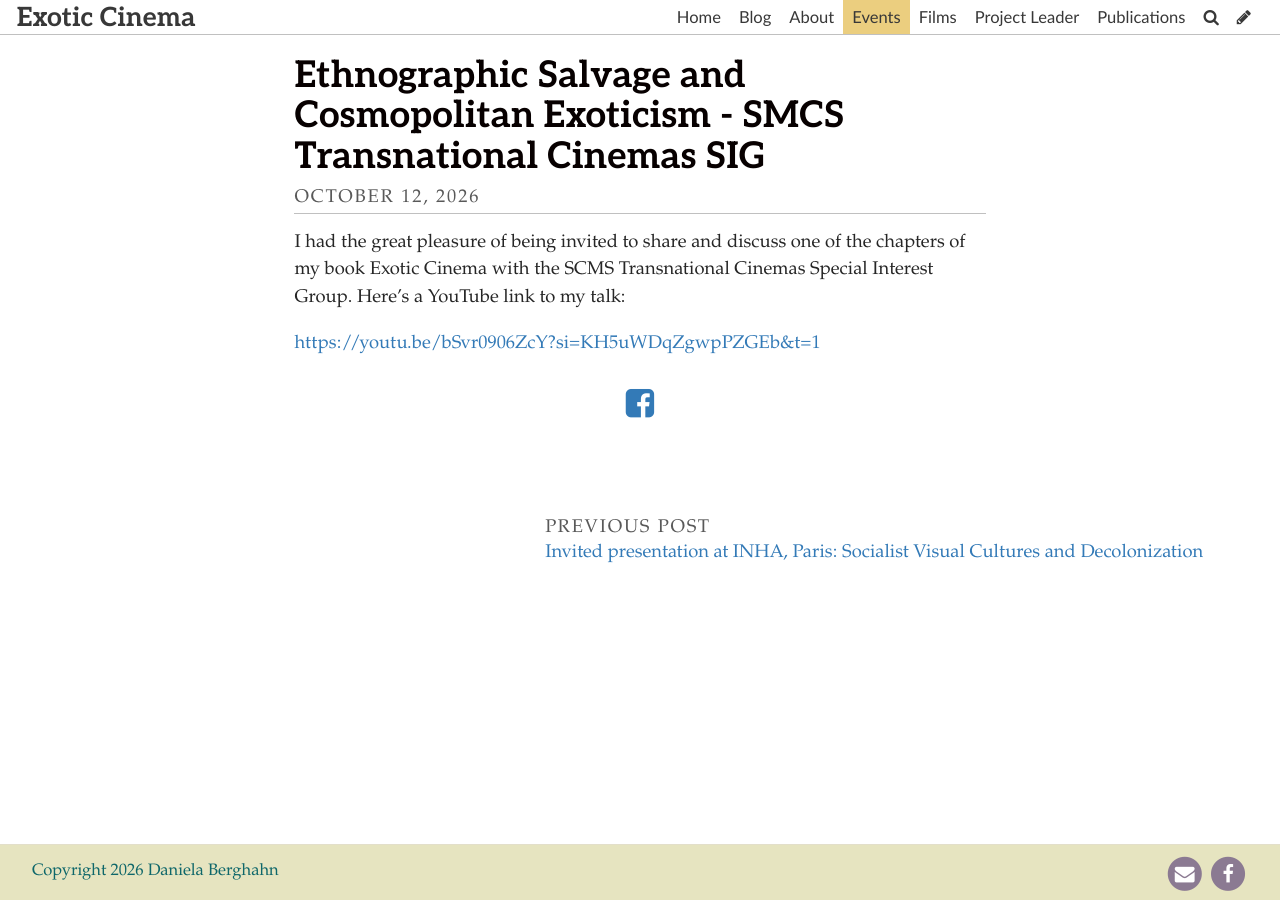
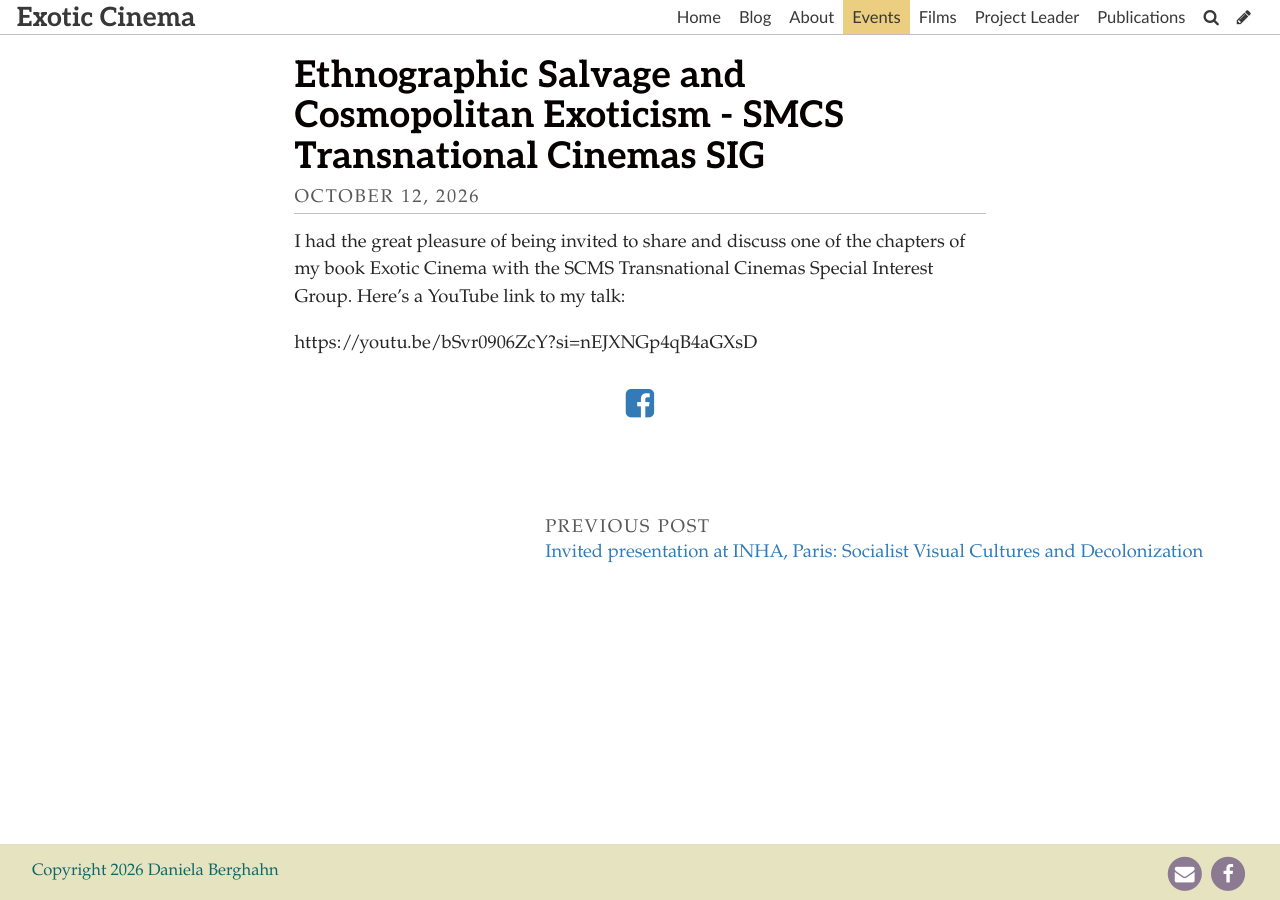
Before and after one commit to publisha/exotic-cinema, a Jekyll site: the page built from _events/ethnographic-salvage-and-cosmopolitan-exoticism-smcs-transnational-cinemas-sig.md, in a window 1280 px wide. Built offline with Jekyll 4.4.1, drawn with Linux system fonts in a browser that asks for light colours; some web fonts are replaced; some of the changed lines change nothing that is shown.

Commit message:
Update Event “ethnographic-salvage-and-cosmopolitan-exoticism-smcs-transnational-cinemas-sig”

```diff
--- a/_events/ethnographic-salvage-and-cosmopolitan-exoticism-smcs-transnational-cinemas-sig.md
+++ b/_events/ethnographic-salvage-and-cosmopolitan-exoticism-smcs-transnational-cinemas-sig.md
@@ -7,4 +7,4 @@ layout: post
 ---
 I had the great pleasure of being invited to share and discuss one of the chapters of my book Exotic Cinema with the SCMS Transnational Cinemas Special Interest Group. Here's a YouTube link to my talk:
 
-[https://youtu.be/bSvr0906ZcY?si=KH5uWDqZgwpPZGEb&t=1](https://youtu.be/bSvr0906ZcY?si=wmx0S9KSLWYsU63D)
+https://youtu.be/bSvr0906ZcY?si=nEJXNGp4qB4aGXsD
```
